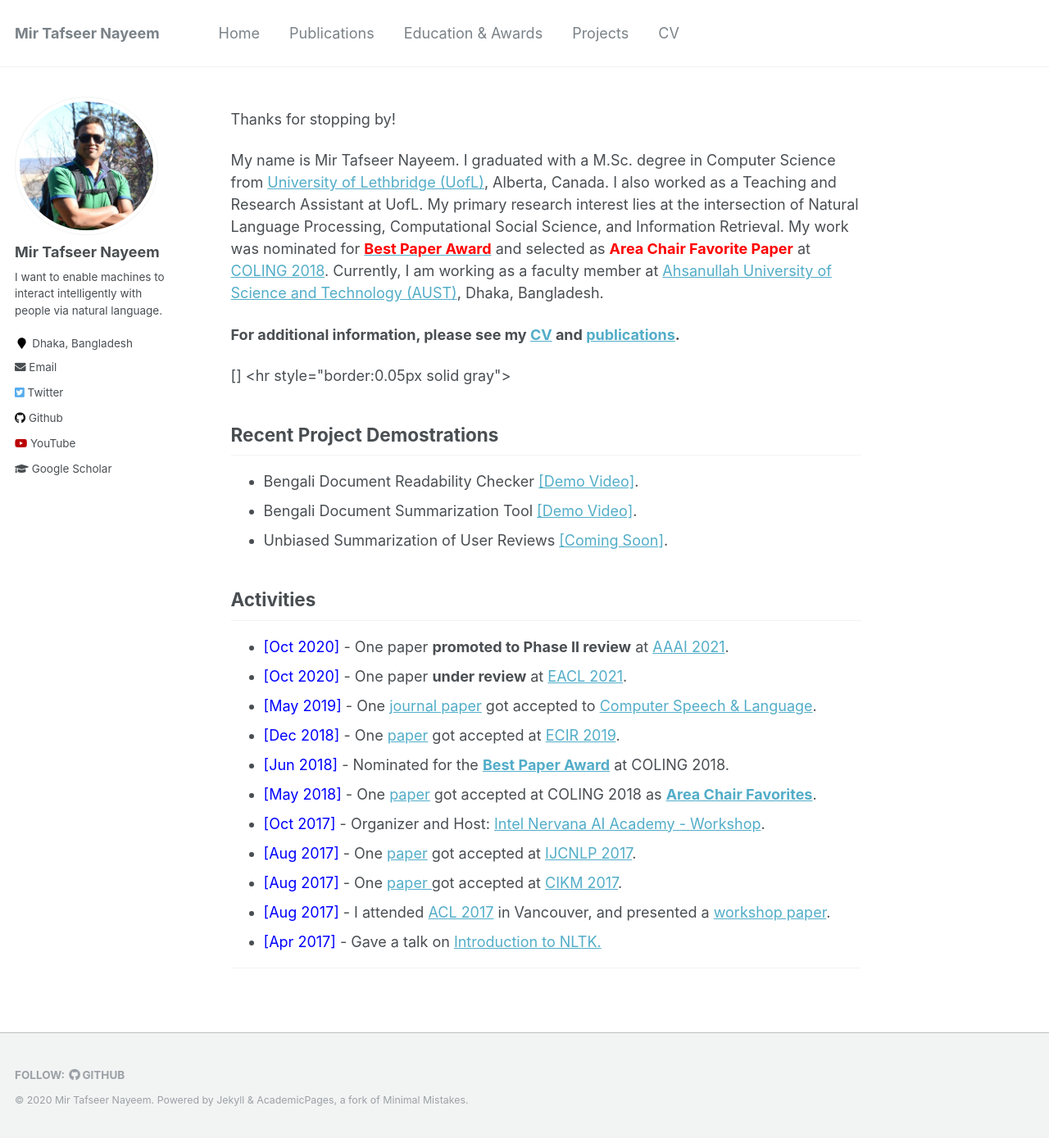
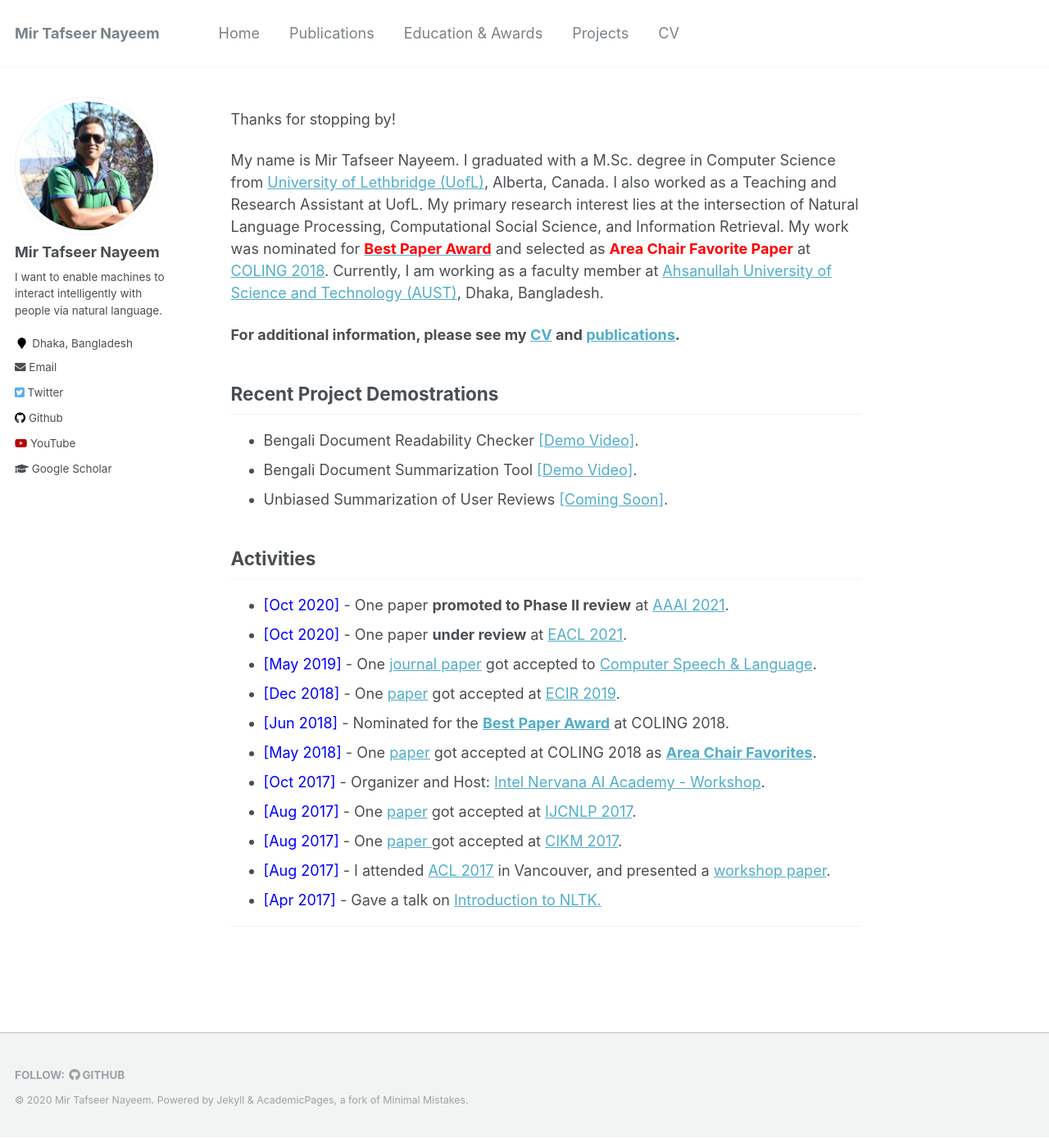
Before and after one commit to sujan-sarker/sujan-sarker.github.io, a Jekyll site: the page built from _pages/about.md, in a window 1280 px wide and 1389 px high. Shown: the whole window at 82% size. Built offline with Jekyll 4.4.1, drawn with Linux system fonts in a browser that asks for light colours.

Commit message:
Update about.md

```diff
--- a/_pages/about.md
+++ b/_pages/about.md
@@ -14,7 +14,7 @@ My name is Mir Tafseer Nayeem. I graduated with a M.Sc. degree in Computer Scien
 
 **For additional information, please see my [CV](https://tafseer-nayeem.github.io/cv/) and [publications](https://tafseer-nayeem.github.io/publications/).**
 
-[] <hr style="border:0.05px solid gray">
+[comment]: <> (<hr style="border:0.05px solid gray">)
 
 ## Recent Project Demostrations
 
```
